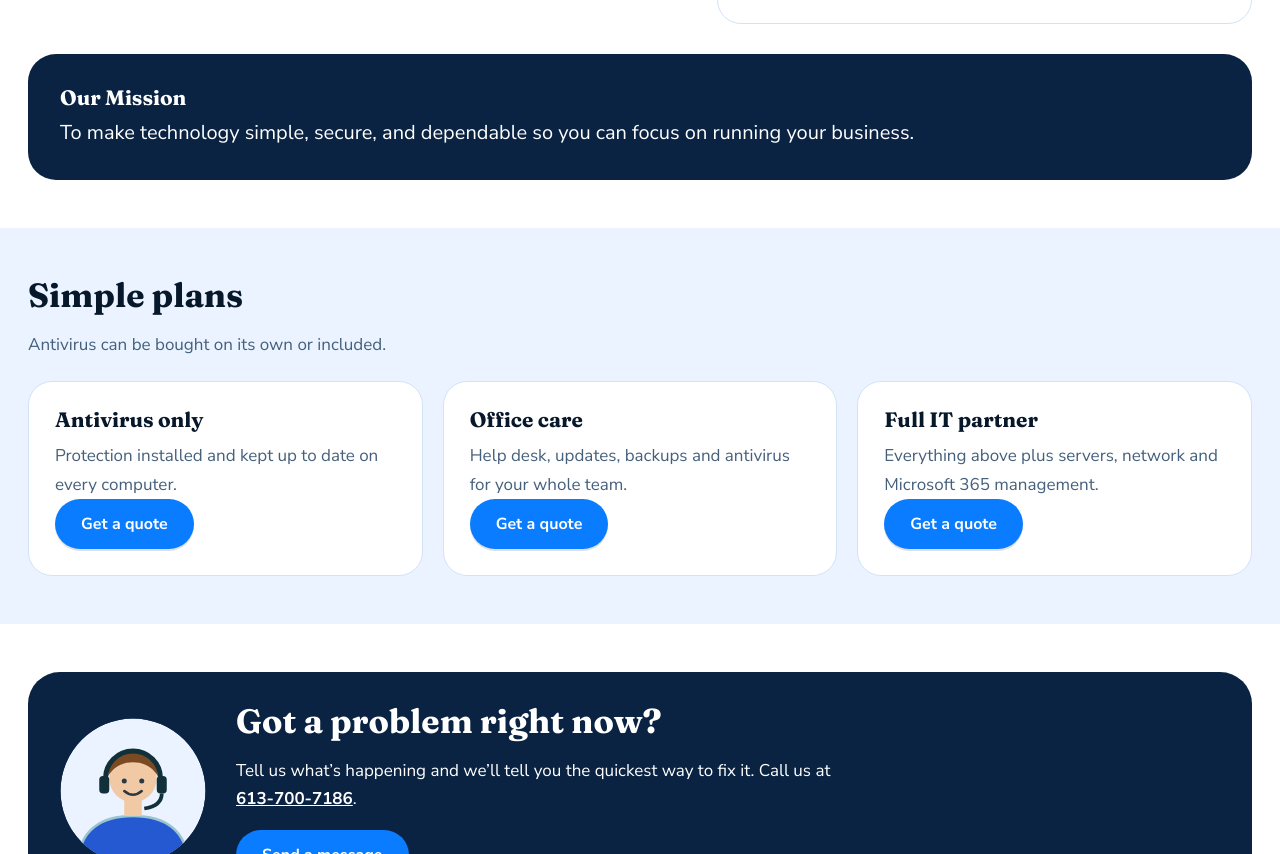
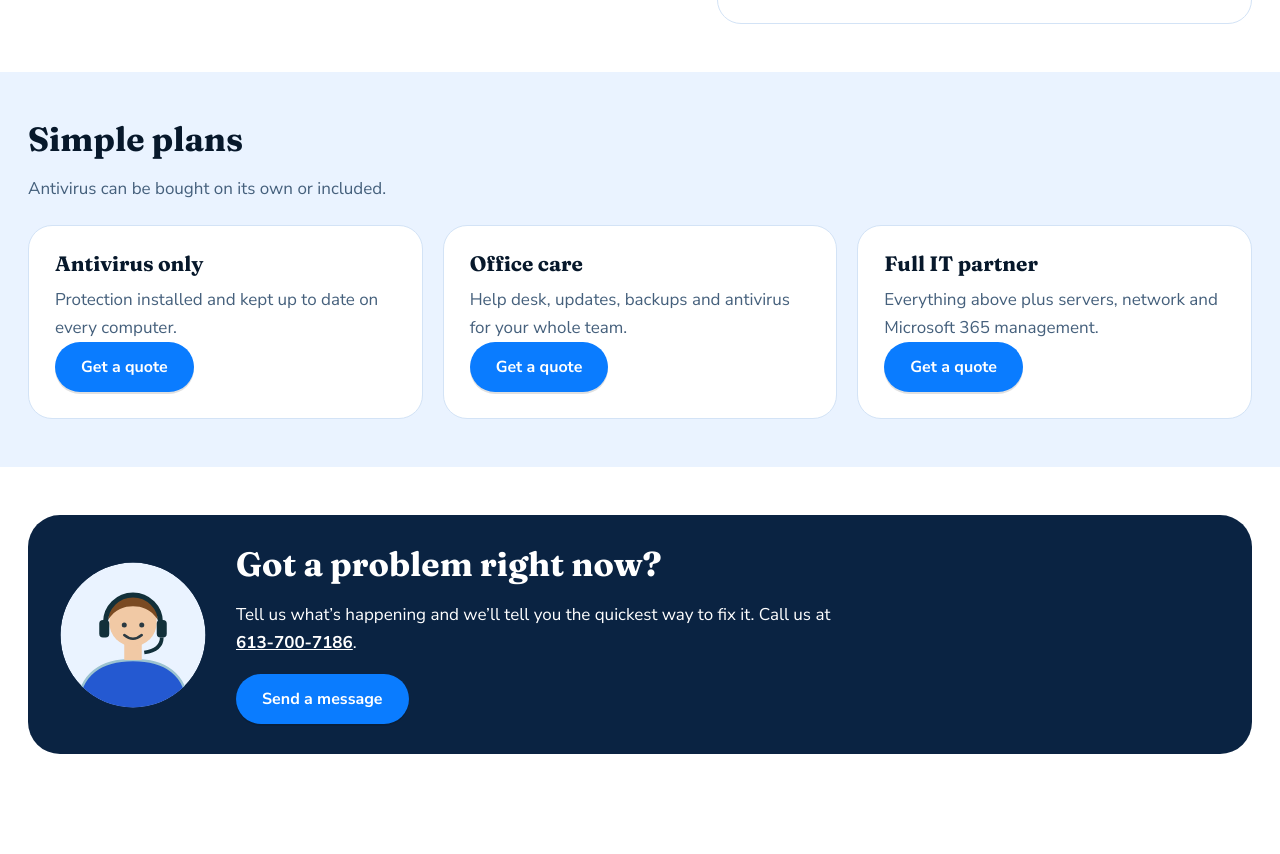
Before and after one commit to rezoukiamehdi314/mritsolutions-website, a plain HTML site: page index.html in a window 1280 px wide. Shown: the part 3999-4853 px from the top of the page. Drawn offline with Linux system fonts and the light colour scheme.

Commit message:
Remove Our Mission box

```diff
--- a/index.html
+++ b/index.html
@@ -246,7 +246,6 @@ h2{font-size:clamp(1.6rem,3vw,2.1rem)}
       </ul>
     </div>
   </div>
-  <div class="mission"><h3>Our Mission</h3><p>To make technology simple, secure, and dependable so you can focus on running your business.</p></div>
 </div></section>
 <section id="plans" class="tint"><div class="wrap">
   <h2>Simple plans</h2>
```
